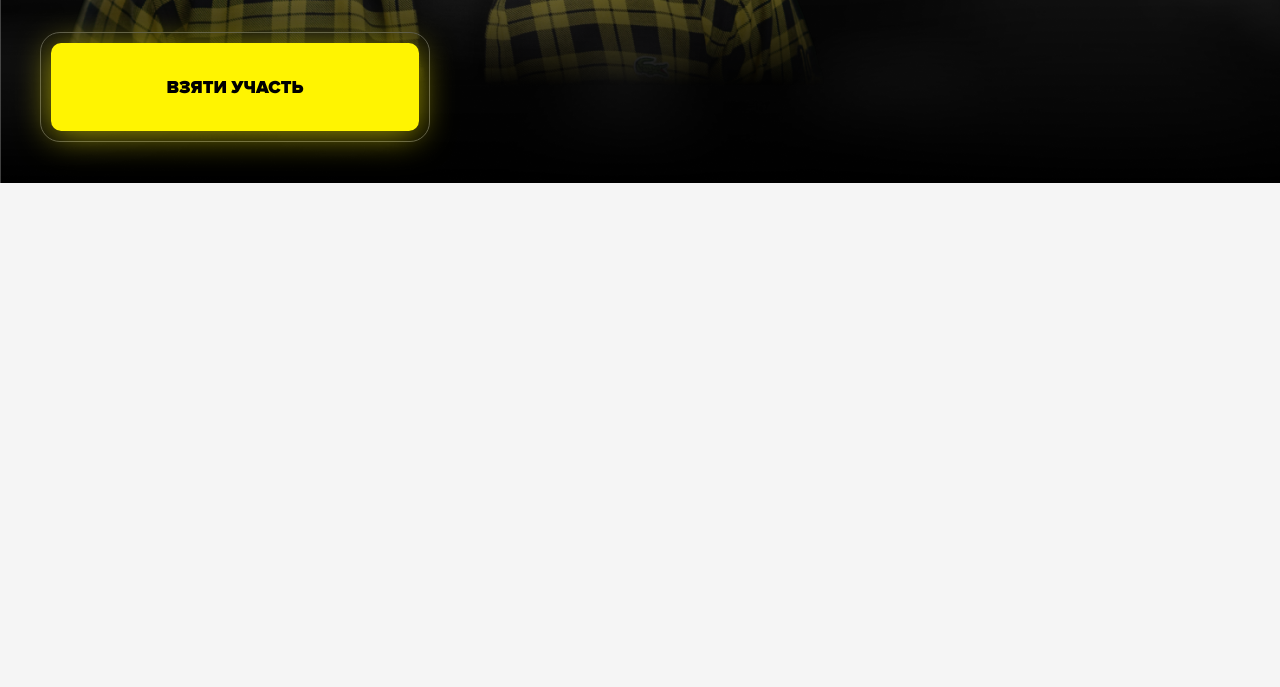
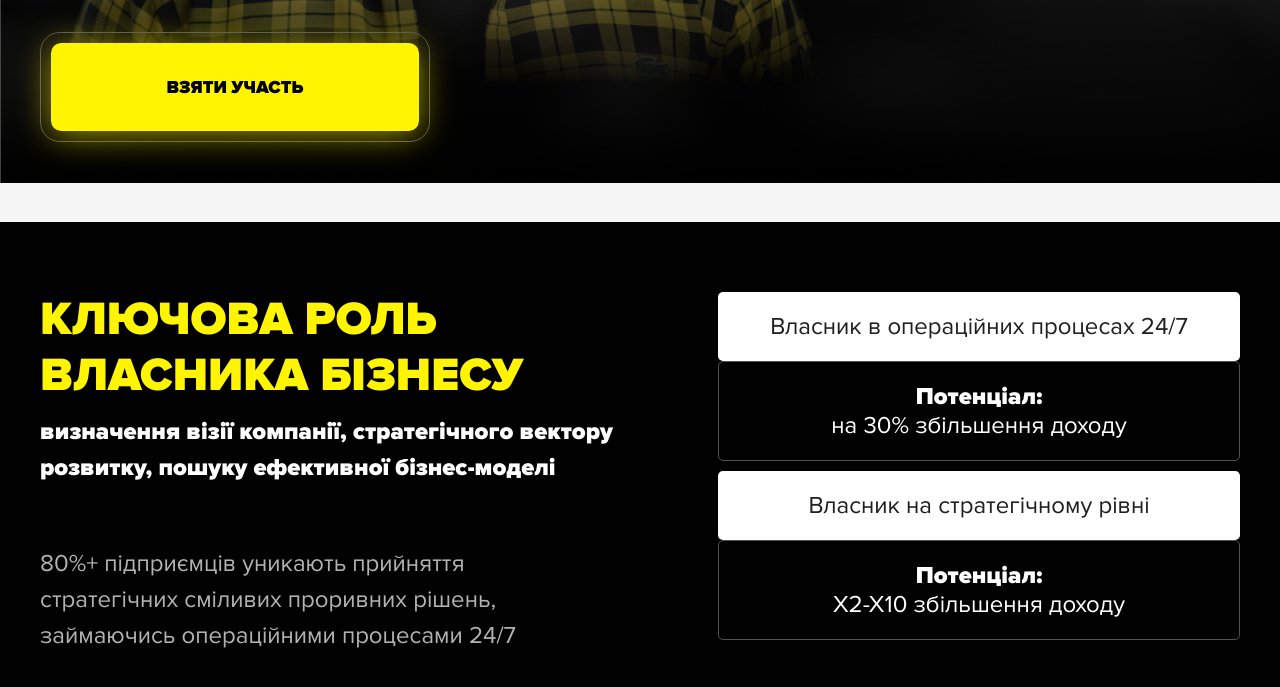
Before and after one commit to pnevmat/sonmax-holding-offer, a website built with Parcel: page src/index.html in a window 1280 px wide. Shown: the part 577-1264 px from the top of the page. Before the commit the page ends 800 px from the top, so only its background shows below. Built offline with nearby package versions, Linux system fonts and the light colour scheme.

Commit message:
adds pc version of keyRole section

```diff
--- a/src/css/base/common.css
+++ b/src/css/base/common.css
@@ -44,3 +44,11 @@ button:focus {
 .is-hiden {
   display: none;
 }
+
+.normal {
+  font-weight: 400;
+}
+
+.bold {
+  font-weight: 700;
+}
--- a/src/css/layouts/header.css
+++ b/src/css/layouts/header.css
@@ -55,10 +55,6 @@
   color: #ffffff;
 }
 
-.bold {
-  font-weight: 700;
-}
-
 .strategicContainer {
   display: flex;
   flex-direction: column;
@@ -72,7 +68,6 @@
   display: block;
   margin-bottom: 20px;
   font-size: 46px;
-  font-weight: 700;
   line-height: 55px;
   letter-spacing: 0em;
   text-align: left;
@@ -84,7 +79,6 @@
   display: block;
   max-width: 420px;
   font-size: 24px;
-  font-weight: 400;
   line-height: 36px;
   letter-spacing: 0em;
   text-align: left;
@@ -125,7 +119,6 @@
     );
   box-shadow: 0px 4px 34px 0px #fff40199;
   font-size: 18px;
-  font-weight: 700;
   line-height: 22px;
   letter-spacing: 0em;
   text-transform: uppercase;
--- /dev/null
+++ b/src/css/layouts/keyRole.css
@@ -0,0 +1,99 @@
+.keyRole {
+  width: 100%;
+  padding-top: 70px;
+  padding-bottom: 70px;
+  background-color: #010101;
+}
+
+.keyRoleContainer {
+  display: flex;
+  justify-content: space-between;
+  width: 100%;
+  max-width: 1200px;
+  margin-right: auto;
+  margin-left: auto;
+}
+
+.keyRoleTextContainer {
+  width: 100%;
+  max-width: 575px;
+}
+
+.keyRoleTitleWrapper {
+  display: flex;
+  flex-direction: column;
+  align-items: start;
+  gap: 10px;
+  width: 100%;
+  margin-bottom: 60px;
+}
+
+.keyRoleTitle {
+  width: 100%;
+  max-width: 485px;
+  font-size: 47px;
+  line-height: 56px;
+  letter-spacing: 0em;
+  text-align: left;
+  text-transform: uppercase;
+  color: #fff401;
+}
+
+.keyRoleText {
+  display: block;
+  font-size: 24px;
+  line-height: 36px;
+  letter-spacing: 0em;
+  text-align: left;
+  color: #ffffff;
+}
+
+.short {
+  max-width: 546px;
+}
+
+.gray {
+  color: #ffffffb2;
+}
+
+.keyRoleCardContainer {
+  display: flex;
+  flex-direction: column;
+  align-items: start;
+  gap: 10px;
+  width: 100%;
+  max-width: 522px;
+}
+
+.keyRoleCard {
+  width: 100%;
+}
+
+.keyRoleCardHeader {
+  display: block;
+  width: 100%;
+  max-width: 482px;
+  padding: 20px;
+  border-radius: 5px;
+  background-color: #ffffff;
+  font-size: 24px;
+  line-height: 29px;
+  letter-spacing: 0em;
+  text-align: center;
+  color: #202020;
+}
+
+.keyRoleCardTextWrapper {
+  padding: 20px;
+  border: 1px solid #515151;
+  border-radius: 5px;
+}
+
+.keyRoleCardText {
+  display: block;
+  font-size: 24px;
+  line-height: 29px;
+  letter-spacing: 0em;
+  text-align: center;
+  color: #ffffff;
+}
--- a/src/css/main.css
+++ b/src/css/main.css
@@ -2,3 +2,4 @@
 @import './base/common.css';
 @import './utils/fonts.css';
 @import './layouts/header.css';
+@import './layouts//keyRole.css';
--- a/src/index.html
+++ b/src/index.html
@@ -21,6 +21,7 @@
   </head>
   <body>
     <include src="./layout/header.html"></include>
+    <include src="./layout/keyRole.html"></include>
 
     <script type="module" src="./index.js"></script>
     <!-- <script src="./js/pop-ap.js"></script> -->
--- a/src/layout/header.html
+++ b/src/layout/header.html
@@ -22,10 +22,10 @@
     </div>
 
     <div class="strategicContainer">
-      <span class="strategicTitle">
+      <span class="strategicTitle bold">
         Стратегічна сесія для власників бізнесу з Кирилом Кафтаником
       </span>
-      <span class="strategicText">
+      <span class="strategicText normal">
         <span class="bold">6 кроків за 7 днів</span>
         прокладуть міст від вашої точки “А” до реалізації
         <span class="bold yellow">ваших фінансових цілей у 2024 </span>
@@ -34,7 +34,7 @@
 
     <div class="headerBtnContainer">
       <div class="headerBtnWrapper">
-        <button class="headerBtn" type="button">Взяти участь</button>
+        <button class="headerBtn bold" type="button">Взяти участь</button>
       </div>
     </div>
   </div>
--- /dev/null
+++ b/src/layout/keyRole.html
@@ -0,0 +1,38 @@
+<div class="keyRole">
+  <div class="keyRoleContainer">
+    <div class="keyRoleTextContainer">
+      <div class="keyRoleTitleWrapper">
+        <span class="keyRoleTitle bold">Ключова роль власника бізнесу</span>
+        <span class="keyRoleText bold">
+          визначення візії компанії, стратегічного вектору розвитку, пошуку
+          ефективної бізнес-моделі
+        </span>
+      </div>
+      <span class="keyRoleText short gray">
+        80%+ підприємців уникають прийняття стратегічних сміливих проривних
+        рішень, займаючись операційними процесами 24/7
+      </span>
+    </div>
+
+    <div class="keyRoleCardContainer">
+      <div class="keyRoleCard">
+        <span class="keyRoleCardHeader normal">
+          Власник в операційних процесах 24/7
+        </span>
+        <div class="keyRoleCardTextWrapper">
+          <span class="keyRoleCardText bold">Потенціал:</span>
+          <span class="keyRoleCardText normal">на 30% збільшення доходу</span>
+        </div>
+      </div>
+      <div class="keyRoleCard">
+        <span class="keyRoleCardHeader normal">
+          Власник на стратегічному рівні
+        </span>
+        <div class="keyRoleCardTextWrapper">
+          <span class="keyRoleCardText bold">Потенціал:</span>
+          <span class="keyRoleCardText normal">Х2-Х10 збільшення доходу</span>
+        </div>
+      </div>
+    </div>
+  </div>
+</div>
```
